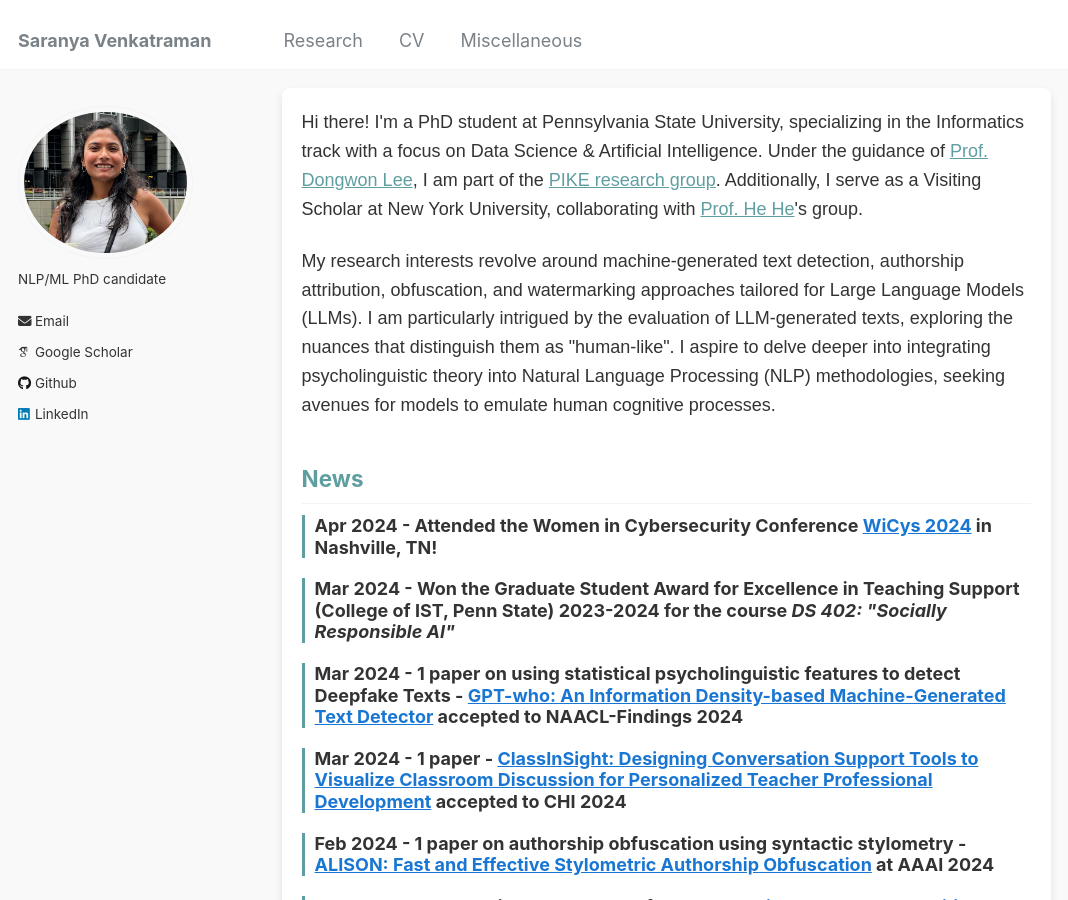
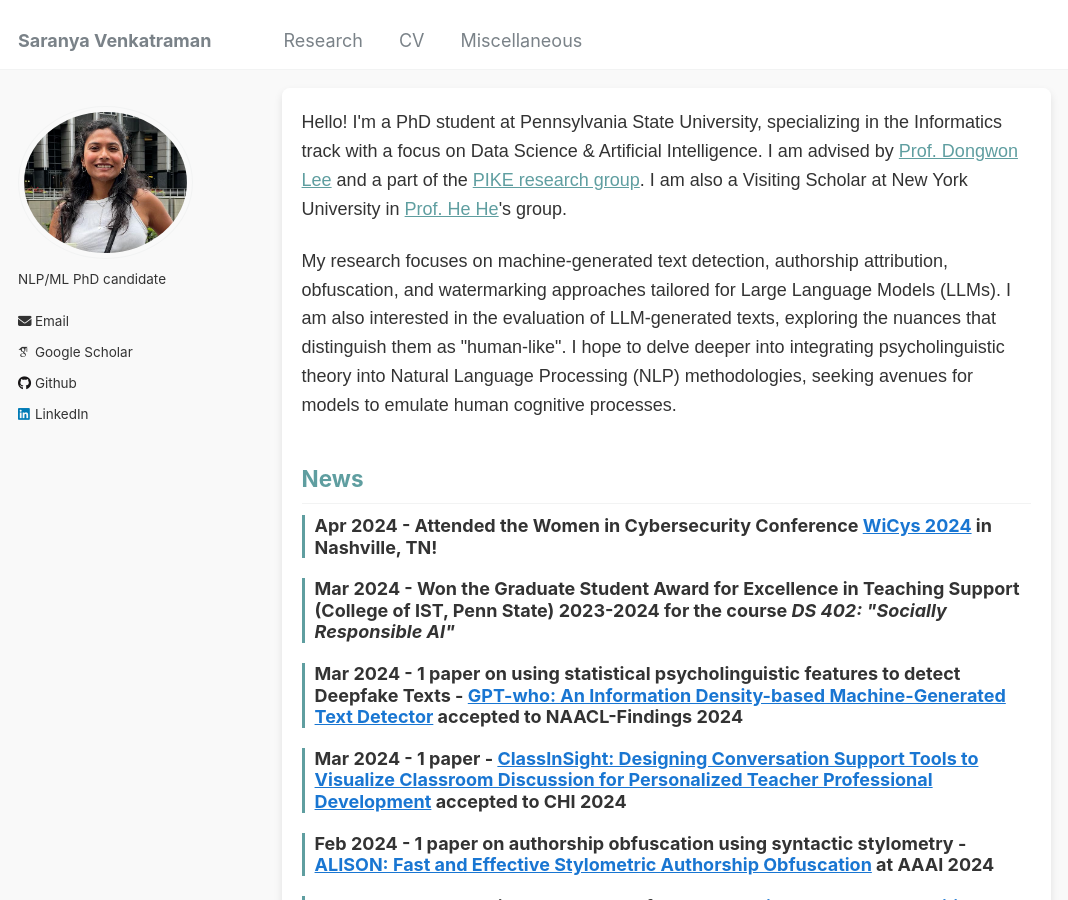
Before and after one commit to saranya-venkatraman/saranya-venkatraman.github.io, a Jekyll site: the page built from _pages/about.md, in a window 1280 px wide and 900 px high. Shown: the whole window, without its empty margins (0-1068 px from the left). Built offline with Jekyll 4.4.1, drawn with Linux system fonts in a browser that asks for light colours; some web fonts are replaced.

Commit message:
Update about.md

```diff
--- a/_pages/about.md
+++ b/_pages/about.md
@@ -58,9 +58,9 @@ redirect_from:
 <body>
 
 <div class="container">
-  <p>Hi there! I'm a PhD student at Pennsylvania State University, specializing in the Informatics track with a focus on Data Science & Artificial Intelligence. Under the guidance of <a href="https://pike.psu.edu/dongwon/" target="_blank">Prof. Dongwon Lee</a>, I am part of the <a href="https://pike.psu.edu/index.html" target="_blank">PIKE research group</a>. Additionally, I serve as a Visiting Scholar at New York University, collaborating with <a href="https://hhexiy.github.io" target="_blank">Prof. He He</a>'s group.</p>
+  <p>Hello! I'm a PhD student at Pennsylvania State University, specializing in the Informatics track with a focus on Data Science & Artificial Intelligence. I am advised by <a href="https://pike.psu.edu/dongwon/" target="_blank">Prof. Dongwon Lee</a> and a part of the <a href="https://pike.psu.edu/index.html" target="_blank">PIKE research group</a>. I am also a Visiting Scholar at New York University in <a href="https://hhexiy.github.io" target="_blank">Prof. He He</a>'s group.</p>
 
-  <p>My research interests revolve around machine-generated text detection, authorship attribution, obfuscation, and watermarking approaches tailored for Large Language Models (LLMs). I am particularly intrigued by the evaluation of LLM-generated texts, exploring the nuances that distinguish them as "human-like". I aspire to delve deeper into integrating psycholinguistic theory into Natural Language Processing (NLP) methodologies, seeking avenues for models to emulate human cognitive processes.</p>
+  <p>My research focuses on machine-generated text detection, authorship attribution, obfuscation, and watermarking approaches tailored for Large Language Models (LLMs). I am also interested in the evaluation of LLM-generated texts, exploring the nuances that distinguish them as "human-like". I hope to delve deeper into integrating psycholinguistic theory into Natural Language Processing (NLP) methodologies, seeking avenues for models to emulate human cognitive processes.</p>
   <h2 style="color: #5F9EA0;">News</h2>
 
   <div class="news-item">
```
